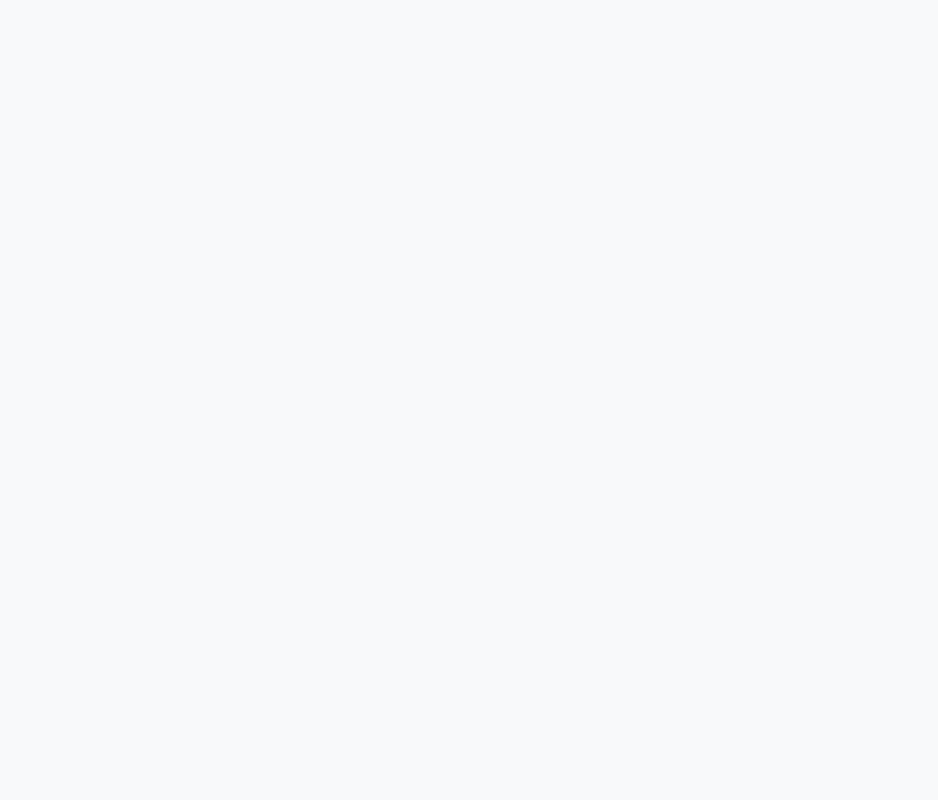
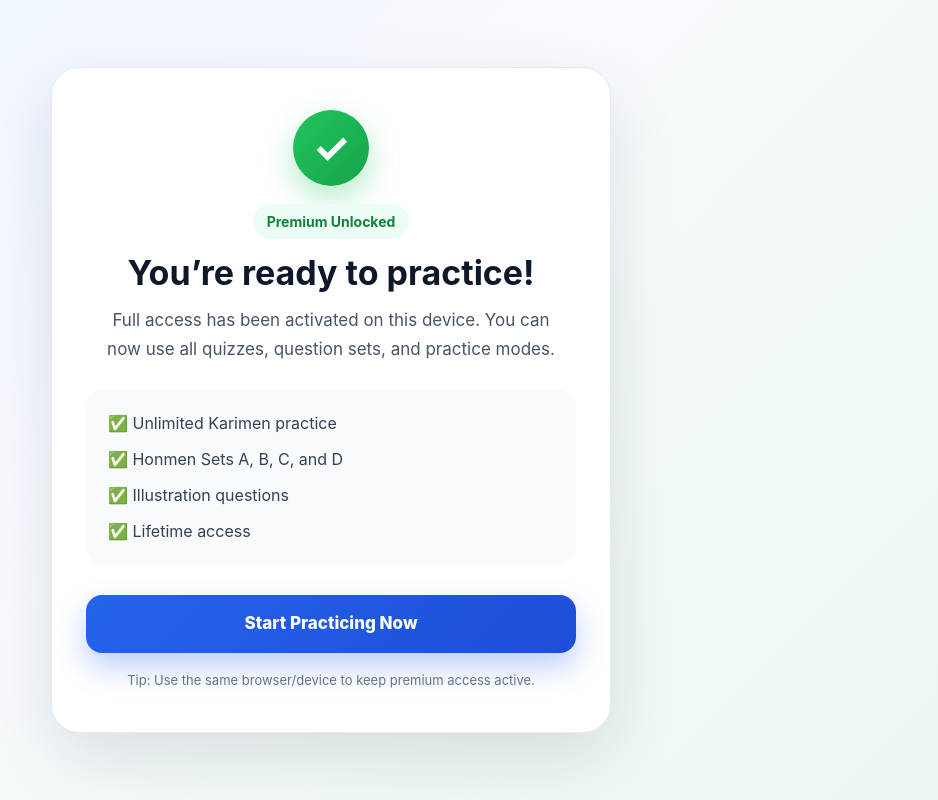
Before and after one commit to jigsaw007/saitamadrivingtest, a React (Create React App) app: page /payment-success in a window 1280 px wide. Before the commit this address had no page. Shown: the whole page, without its empty margins (309-1247 px from the left). Built offline with nearby package versions, Linux system fonts and the light colour scheme.

Commit message:
Added Premium Model

```diff
--- a/src/App.js
+++ b/src/App.js
@@ -16,6 +16,7 @@ import RoadSigns from "./pages/RoadSigns";
 import RoadSafetyAndDriving from "./pages/RoadSafetyAndDriving";
 import DrivingTestVocabulary from "./pages/DrivingTestVocabulary";
 import EmergencyGuide from "./pages/EmergencyGuide";
+import PaymentSuccess from "./PaymentSuccess";
 
 
 function App() {
@@ -38,6 +39,7 @@ function App() {
         <Route path="/road-safety-and-driving" element={<RoadSafetyAndDriving />} />
         <Route path="/driving-test-vocabulary" element={<DrivingTestVocabulary />} />
         <Route path="/emergency-guide" element={<EmergencyGuide />} />
+        <Route path="/payment-success" element={<PaymentSuccess />} />
 
       </Routes>
     </Router>
--- /dev/null
+++ b/src/PaymentSuccess.js
@@ -0,0 +1,138 @@
+import React, { useEffect } from "react";
+import { Link } from "react-router-dom";
+
+function PaymentSuccess() {
+  useEffect(() => {
+    localStorage.setItem("isPremium", "true");
+  }, []);
+
+  return (
+    <div style={styles.page}>
+      <div style={styles.card}>
+        <div style={styles.iconWrap}>
+          <div style={styles.icon}>✓</div>
+        </div>
+
+        <p style={styles.badge}>Premium Unlocked</p>
+
+        <h1 style={styles.title}>You’re ready to practice!</h1>
+
+        <p style={styles.subtitle}>
+          Full access has been activated on this device. You can now use all
+          quizzes, question sets, and practice modes.
+        </p>
+
+        <div style={styles.features}>
+          <div>✅ Unlimited Karimen practice</div>
+          <div>✅ Honmen Sets A, B, C, and D</div>
+          <div>✅ Illustration questions</div>
+          <div>✅ Lifetime access</div>
+        </div>
+
+        <Link to="/" style={styles.button}>
+          Start Practicing Now
+        </Link>
+
+        <p style={styles.note}>
+          Tip: Use the same browser/device to keep premium access active.
+        </p>
+      </div>
+    </div>
+  );
+}
+
+const styles = {
+  page: {
+    minHeight: "100vh",
+    display: "flex",
+    alignItems: "center",
+    justifyContent: "center",
+    padding: "24px",
+    background:
+      "linear-gradient(135deg, #eef5ff 0%, #f8fbff 45%, #eaf7ef 100%)",
+    fontFamily:
+      "-apple-system, BlinkMacSystemFont, 'Segoe UI', Roboto, sans-serif",
+  },
+  card: {
+    width: "100%",
+    maxWidth: "560px",
+    background: "#ffffff",
+    borderRadius: "28px",
+    padding: "42px 34px",
+    textAlign: "center",
+    boxShadow: "0 24px 70px rgba(15, 23, 42, 0.12)",
+    border: "1px solid rgba(226, 232, 240, 0.9)",
+  },
+  iconWrap: {
+    display: "flex",
+    justifyContent: "center",
+    marginBottom: "18px",
+  },
+  icon: {
+    width: "76px",
+    height: "76px",
+    borderRadius: "50%",
+    background: "linear-gradient(135deg, #22c55e, #16a34a)",
+    color: "#fff",
+    display: "flex",
+    alignItems: "center",
+    justifyContent: "center",
+    fontSize: "42px",
+    fontWeight: "700",
+    boxShadow: "0 12px 30px rgba(34, 197, 94, 0.35)",
+  },
+  badge: {
+    display: "inline-block",
+    margin: "0 0 14px",
+    padding: "7px 14px",
+    borderRadius: "999px",
+    background: "#ecfdf5",
+    color: "#15803d",
+    fontSize: "14px",
+    fontWeight: "700",
+  },
+  title: {
+    margin: "0 0 14px",
+    color: "#0f172a",
+    fontSize: "34px",
+    lineHeight: "1.15",
+  },
+  subtitle: {
+    margin: "0 auto 26px",
+    color: "#475569",
+    fontSize: "17px",
+    lineHeight: "1.7",
+    maxWidth: "460px",
+  },
+  features: {
+    display: "grid",
+    gap: "12px",
+    margin: "0 0 30px",
+    padding: "22px",
+    borderRadius: "18px",
+    background: "#f8fafc",
+    color: "#334155",
+    fontSize: "16px",
+    textAlign: "left",
+  },
+  button: {
+    display: "inline-block",
+    width: "100%",
+    boxSizing: "border-box",
+    padding: "16px 22px",
+    borderRadius: "16px",
+    background: "linear-gradient(135deg, #2563eb, #1d4ed8)",
+    color: "#ffffff",
+    textDecoration: "none",
+    fontWeight: "800",
+    fontSize: "17px",
+    boxShadow: "0 14px 30px rgba(37, 99, 235, 0.3)",
+  },
+  note: {
+    margin: "18px 0 0",
+    color: "#64748b",
+    fontSize: "13px",
+  },
+};
+
+export default PaymentSuccess;
--- /dev/null
+++ b/src/components/Paywall.js
@@ -0,0 +1,37 @@
+import React from "react";
+import { PREMIUM_PRICE_LABEL, STRIPE_PAYMENT_LINK } from "../config/premium";
+
+const Paywall = ({ title = "Unlock Premium", className = "" }) => {
+  const handleUpgrade = () => {
+    if (!STRIPE_PAYMENT_LINK) {
+      alert("Stripe payment link is not configured yet. Add REACT_APP_STRIPE_PAYMENT_LINK to your .env file.");
+      return;
+    }
+
+    window.location.href = STRIPE_PAYMENT_LINK;
+  };
+
+  return (
+    <div className={`card p-4 shadow mt-4 text-center ${className}`} style={{ border: "2px solid #86b7fe" }}>
+      <h2 className="text-primary mb-3">{title}</h2>
+      <p className="mb-3" style={{ fontSize: "18px" }}>
+        You can try 5 free questions. Upgrade once to unlock the full question bank.
+      </p>
+      <ul className="list-unstyled mb-4" style={{ fontSize: "16px" }}>
+        <li>✅ Unlimited Karimen practice</li>
+        <li>✅ Honmen Sets A, B, C, and D</li>
+        <li>✅ Illustration questions</li>
+        <li>✅ Mistake review and explanations where available</li>
+        <li>✅ Lifetime access</li>
+      </ul>
+      <button className="btn btn-primary btn-lg" onClick={handleUpgrade}>
+        Upgrade for {PREMIUM_PRICE_LABEL}
+      </button>
+      <p className="text-muted mt-3 mb-0" style={{ fontSize: "13px" }}>
+        Premium login/payment verification should be connected with Supabase/Firebase before production launch.
+      </p>
+    </div>
+  );
+};
+
+export default Paywall;
--- /dev/null
+++ b/src/config/premium.js
@@ -0,0 +1,6 @@
+export const FREE_QUESTION_COUNT = 5;
+export const PREMIUM_PRICE_LABEL = "¥1500";
+
+// Create a Stripe Payment Link in your Stripe dashboard and add it to .env as:
+// REACT_APP_STRIPE_PAYMENT_LINK=https://buy.stripe.com/your_payment_link
+export const STRIPE_PAYMENT_LINK = process.env.REACT_APP_STRIPE_PAYMENT_LINK || "";
--- a/src/pages/SetA.js
+++ b/src/pages/SetA.js
@@ -2,6 +2,9 @@ import React, { useState, useEffect } from "react";
 import Navbar from "../components/Navbar";
 import Question from "../components/Question";
 import ProgressBar from "../components/ProgressBar";
+import Paywall from "../components/Paywall";
+import { FREE_QUESTION_COUNT } from "../config/premium";
+import { isPremiumUser } from "../utils/premium";
 
 const SetA = () => {
   const [questions, setQuestions] = useState([]);
@@ -14,7 +17,8 @@ const SetA = () => {
     fetch(`${process.env.PUBLIC_URL}/data/setA.json`)
       .then((response) => response.json())
       .then((data) => {
-        const shuffledQuestions = data.sort(() => Math.random() - 0.5);
+        const selectedQuestions = isPremiumUser() ? data : data.slice(0, FREE_QUESTION_COUNT);
+        const shuffledQuestions = selectedQuestions.sort(() => Math.random() - 0.5);
         setQuestions(shuffledQuestions);
       });
   }, []);
@@ -116,6 +120,9 @@ const SetA = () => {
         <p className="text-center mb-4" style={{ fontSize: "18px", fontFamily: "'Roboto', sans-serif" }}>
           Test your knowledge with the Set A Quiz. Answer all questions and aim for the highest score!
         </p>
+        {!isPremiumUser() && (
+          <Paywall title="Unlock full Set A quiz" />
+        )}
         <ProgressBar currentIndex={currentIndex} totalQuestions={questions.length} />
         {isQuizComplete ? (
           renderResults()
--- a/src/pages/SetB.js
+++ b/src/pages/SetB.js
@@ -2,6 +2,9 @@ import React, { useState, useEffect } from "react";
 import Navbar from "../components/Navbar";
 import Question from "../components/Question";
 import ProgressBar from "../components/ProgressBar";
+import Paywall from "../components/Paywall";
+import { FREE_QUESTION_COUNT } from "../config/premium";
+import { isPremiumUser } from "../utils/premium";
 
 const SetB = () => {
   const [questions, setQuestions] = useState([]);
@@ -14,7 +17,8 @@ const SetB = () => {
     fetch(`${process.env.PUBLIC_URL}/data/setB.json`)
       .then((response) => response.json())
       .then((data) => {
-        const shuffledQuestions = data.sort(() => Math.random() - 0.5);
+        const selectedQuestions = isPremiumUser() ? data : data.slice(0, FREE_QUESTION_COUNT);
+        const shuffledQuestions = selectedQuestions.sort(() => Math.random() - 0.5);
         setQuestions(shuffledQuestions);
       });
   }, []);
@@ -116,6 +120,9 @@ const SetB = () => {
         <p className="text-center mb-4" style={{ fontSize: "18px", fontFamily: "'Roboto', sans-serif" }}>
           Test your knowledge with the Set B Quiz. Answer all questions and aim for the highest score!
         </p>
+        {!isPremiumUser() && (
+          <Paywall title="Unlock full Set B quiz" />
+        )}
         <ProgressBar currentIndex={currentIndex} totalQuestions={questions.length} />
         {isQuizComplete ? (
           renderResults()
--- a/src/pages/SetC.js
+++ b/src/pages/SetC.js
@@ -2,6 +2,9 @@ import React, { useState, useEffect } from "react";
 import Navbar from "../components/Navbar";
 import Question from "../components/Question";
 import ProgressBar from "../components/ProgressBar";
+import Paywall from "../components/Paywall";
+import { FREE_QUESTION_COUNT } from "../config/premium";
+import { isPremiumUser } from "../utils/premium";
 
 const SetC = () => {
   const [questions, setQuestions] = useState([]);
@@ -14,7 +17,8 @@ const SetC = () => {
     fetch(`${process.env.PUBLIC_URL}/data/setC.json`)
       .then((response) => response.json())
       .then((data) => {
-        const shuffledQuestions = data.sort(() => Math.random() - 0.5);
+        const selectedQuestions = isPremiumUser() ? data : data.slice(0, FREE_QUESTION_COUNT);
+        const shuffledQuestions = selectedQuestions.sort(() => Math.random() - 0.5);
         setQuestions(shuffledQuestions);
       });
   }, []);
@@ -116,6 +120,9 @@ const SetC = () => {
         <p className="text-center mb-4" style={{ fontSize: "18px", fontFamily: "'Roboto', sans-serif" }}>
           Test your knowledge with the Set C Quiz. Answer all questions and aim for the highest score!
         </p>
+        {!isPremiumUser() && (
+          <Paywall title="Unlock full Set C quiz" />
+        )}
         <ProgressBar currentIndex={currentIndex} totalQuestions={questions.length} />
         {isQuizComplete ? (
           renderResults()
--- /dev/null
+++ b/src/utils/premium.js
@@ -0,0 +1,9 @@
+// Temporary MVP premium check.
+// Replace this with Supabase/Firebase auth + your database premium flag later.
+export function isPremiumUser() {
+  return localStorage.getItem("isPremium") === "true";
+}
+
+// Developer helper for local testing only:
+// localStorage.setItem("isPremium", "true")
+// localStorage.removeItem("isPremium")
```
Also changed, not shown: src/pages/Karimen.js (+13 -2 lines), src/pages/SetD.js (+8 -1 lines), 2 other files (tests, documents, lock files or other folders).
